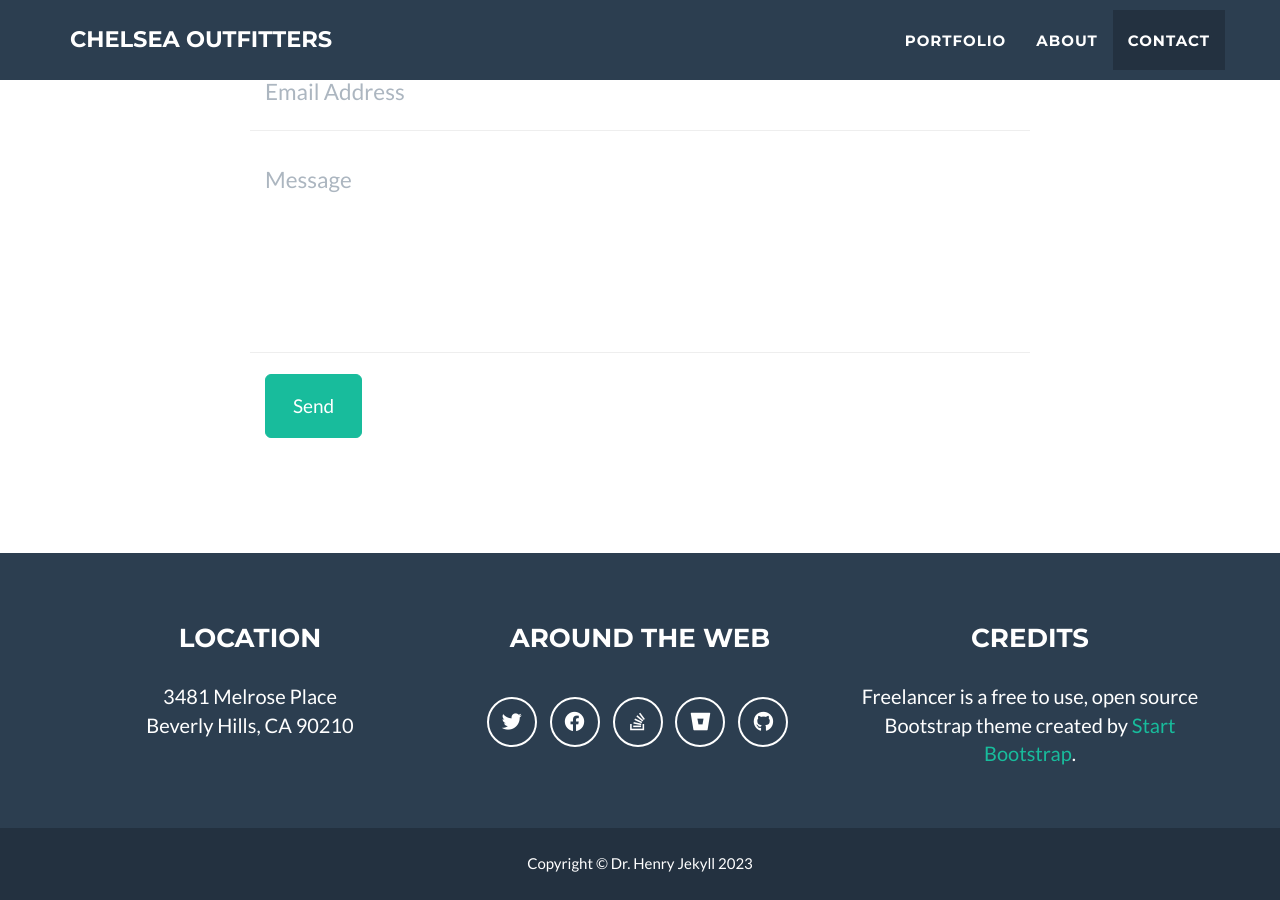
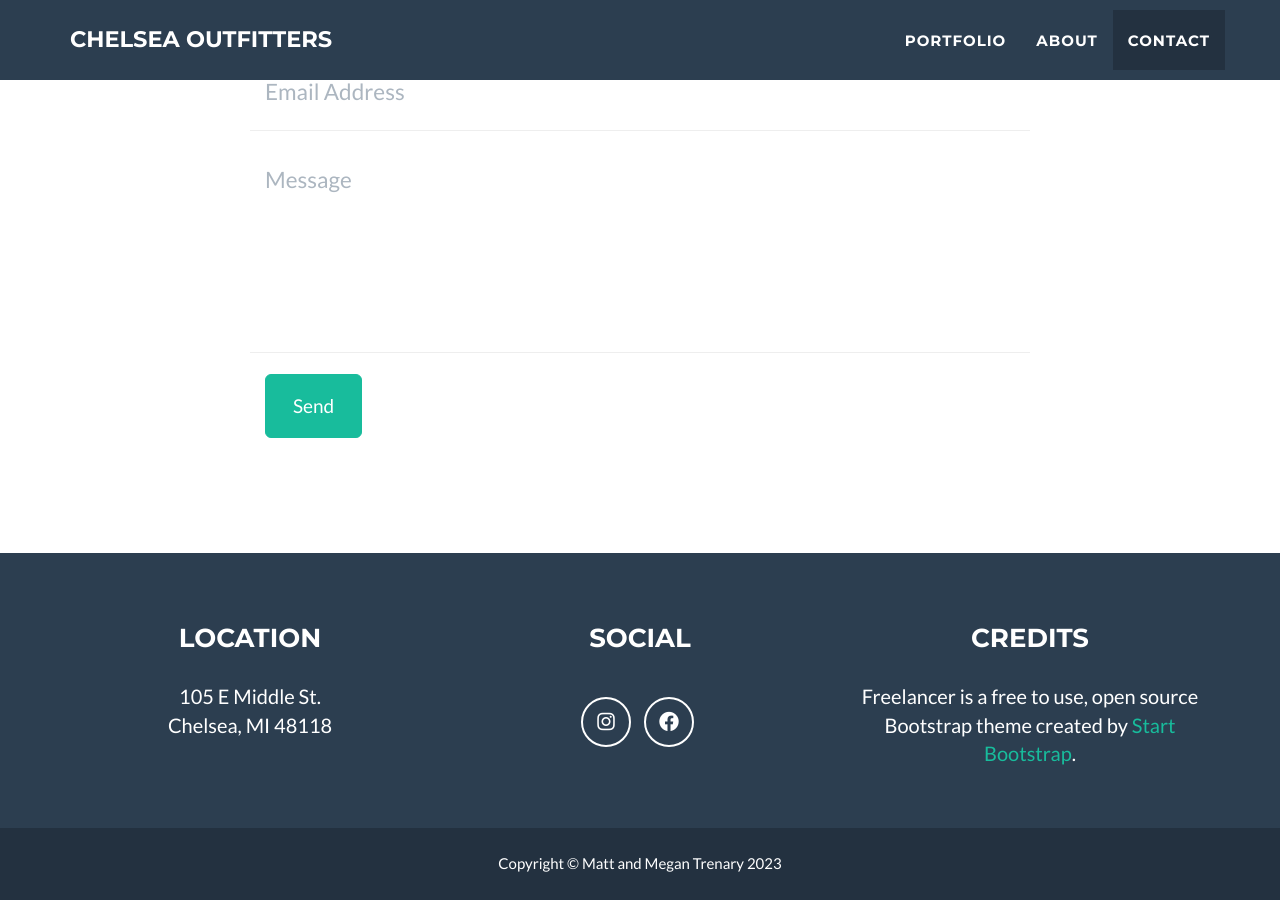
Before and after one commit to matttrenary/chelsea_outfitters, a Jekyll site: the page built from _posts/2014-07-18-project-1.markdown, in a window 1280 px wide and 900 px high, scrolled down 2492 px. Built offline with Jekyll 4.4.1, drawn with Linux system fonts in a browser that asks for light colours.

Commit message:
Update _config.yml

```diff
--- a/_config.yml
+++ b/_config.yml
@@ -21,7 +21,7 @@ contact: static
 
 # If you use disqus you need disqus shortname
 # https://help.disqus.com/customer/portal/articles/466208
-disqus_shortname: myshortname
+# disqus_shortname: myshortname
 
 # Color settings (hex-codes without the leading hash-tag)
 color:
@@ -32,28 +32,22 @@ color:
 
 # Footer settings
 footer:
-  copyright: Dr. Henry Jekyll
+  copyright: Matt and Megan Trenary
   location: Location
-  social: Around the Web
+  social: Social
   credits: Credits
 
 # Social networks usernames (many more available: google-plus, flickr, dribbble, pinterest, instagram, tumblr, linkedin, etc.)
 social:
-  - title: twitter
-    url: http://twitter.com/jekyllrb
+  - title: instagram
+    url: https://www.instagram.com/chelseaoutfitters
   - title: facebook
-    url:
-  - title: stack-overflow
-    url: http://stackoverflow.com/questions/tagged/jekyll
-  - title: bitbucket
-    url: http://bitbucket.org/jekyll
-  - title: github
-    url: http://github.com/jekyll
+    url: https://facebook.com/chelseaoutfitters
 
 # Postal address (add as many lines as necessary)
 address:
-  - line: 3481 Melrose Place
-  - line: Beverly Hills, CA 90210
+  - line: 105 E Middle St.
+  - line: Chelsea, MI 48118
 
 # Credits content
 credits: 'Freelancer is a free to use, open source Bootstrap theme created by <a href="http://startbootstrap.com">Start Bootstrap</a>.'
```
